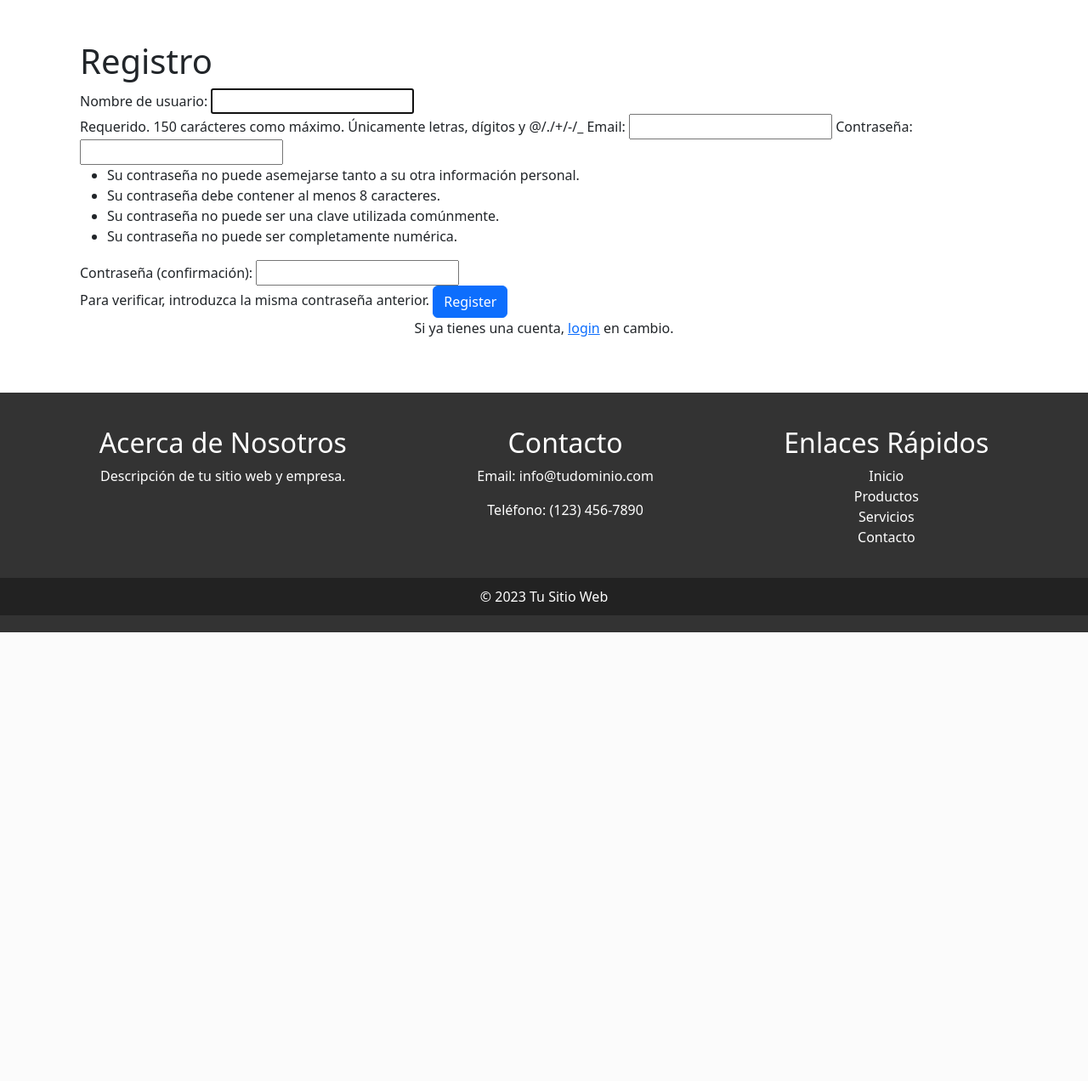
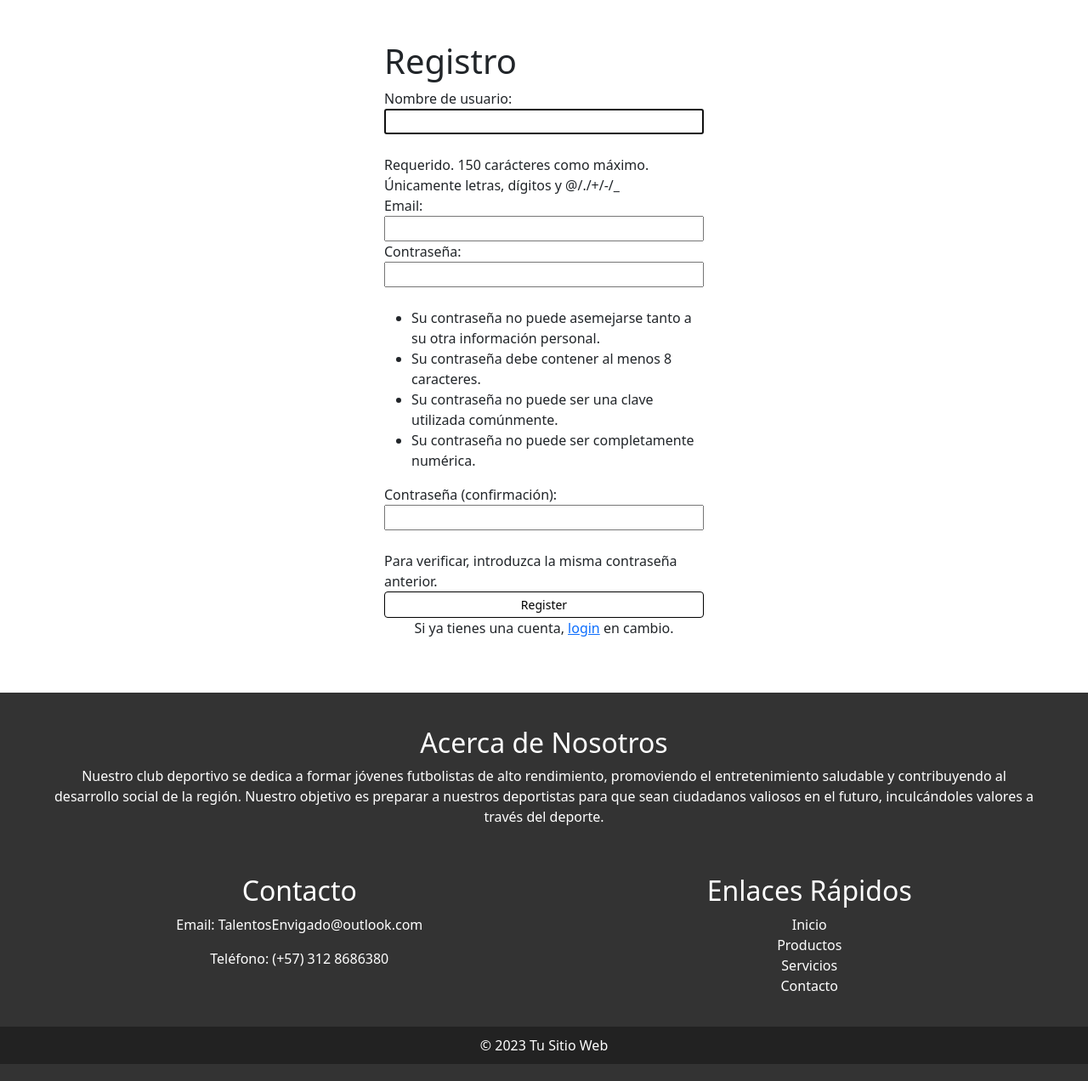
Before and after one commit to LuisFelipeU38/Proyecto-Integrador-I, a Django app: page /register in a window 1280 px wide. Shown: the part 126-1398 px from the top of the page at 85% size. Before the commit the page ends 870 px from the top, so only its background shows below. Run offline with Django 4.2, Linux system fonts and the light colour scheme.

Commit message:
:lipstick: create new styles for the page

```diff
--- a/PaginaWeb/devsport/devsport/templates/base.html
+++ b/PaginaWeb/devsport/devsport/templates/base.html
@@ -1,3 +1,4 @@
+{% load static %}
 <!DOCTYPE html>
 <html lang="en">
 <head>
@@ -5,71 +6,15 @@
     <meta name="viewport" content="width=device-width, initial-scale=1.0">
     <title>Tu Sitio Web</title>
     <link href="https://cdn.jsdelivr.net/npm/bootstrap@5.3.0-alpha2/dist/css/bootstrap.min.css" rel="stylesheet" integrity="sha384-aFq/bzH65dt+w6FI2ooMVUpc+21e0SRygnTpmBvdBgSdnuTN7QbdgL+OapgHtvPp" crossorigin="anonymous" >
-    <style>
-        /* Estilo para imágenes personalizadas */
-        .imagen-personalizada {
-            width: 100px; /* Define el ancho que desees */
-            height: 100px; /* Define el alto que desees */
-        }
-        .custom-btn {
-            background-color: #ffffff; /* Fondo blanco */
-            color: #000000; /* Texto negro */
-            border: 1px solid #000000; /* Borde negro */
-        }
-
-        .custom-btn:hover {
-            background-color: #000000; /* Fondo negro al pasar el cursor */
-            color: #ffffff; /* Texto blanco al pasar el cursor */
-        }
-        /* Estilos generales del footer */
-        footer {
-            background-color: #333;
-            color: #fff;
-            padding: 20px 0;
-        }
-
-        /* Estilos para las secciones dentro del footer */
-        .footer-content {
-            display: flex;
-            flex-wrap: wrap;
-            justify-content: space-around;
-            max-width: 1200px;
-            margin: 0 auto;
-        }
-
-        .footer-section {
-            padding: 20px;
-            text-align: center;
-        }
-
-        /* Estilos para los enlaces en el footer */
-        .footer-section ul {
-            list-style: none;
-            padding: 0;
-        }
-
-        .footer-section a {
-            color: #fff;
-            text-decoration: none;
-        }
-
-        /* Estilos para el pie de página inferior */
-        .footer-bottom {
-            text-align: center;
-            padding: 10px 0;
-            background-color: #222;
-        }
-    </style>
+    <link rel="stylesheet" type="text/css" href="{% static 'styles/styles.css' %}">
 </head>
 <body>
     <nav class="navbar navbar-expand-lg navbar-sm" style="background-color: #bd4d02;">
         <div class="container">
             <a class="navbar-brand" href="{% url 'home' %}">
-                {% load static %}
                 <img src="{% static 'imagenes\LogDevsports1.0.png' %}"  class="imagen-personalizada"/>
             </a>
             <a class="navbar-brand" href="{% url 'home' %}">
-                {% load static %}
                 <img src="https://sortitoutsi.b-cdn.net/uploads/team/2000185403.png"  class="imagen-personalizada"/>
             </a>
             <button class="navbar-toggler" type="button" data-bs-toggle="collapse" data-bs-target="#navbarNavAltMarkup" aria-controls="navbarNavAltMarkup" aria-expanded="false" aria-label="Toggle navigation">
@@ -90,7 +35,7 @@
             </div>
         </div>
     </nav>
-    <div class="container">
+    <div class="formcontainer" >
         {% block content %}
         {% endblock content %}
     </div>
@@ -99,12 +44,12 @@
         <div class="footer-content">
             <div class="footer-section about">
                 <h2>Acerca de Nosotros</h2>
-                <p>Descripción de tu sitio web y empresa.</p>
+                <p>Nuestro club deportivo se dedica a formar jóvenes futbolistas de alto rendimiento, promoviendo el entretenimiento saludable y contribuyendo al desarrollo social de la región. Nuestro objetivo es preparar a nuestros deportistas para que sean ciudadanos valiosos en el futuro, inculcándoles valores a través del deporte.</p>
             </div>
             <div class="footer-section contact">
                 <h2>Contacto</h2>
-                <p>Email: info@tudominio.com</p>
-                <p>Teléfono: (123) 456-7890</p>
+                <p>Email: TalentosEnvigado@outlook.com</p>
+                <p>Teléfono: (+57) 312 8686380</p>
             </div>
             <div class="footer-section links">
                 <h2>Enlaces Rápidos</h2>
--- a/PaginaWeb/devsport/devsport/templates/style.css
+++ /dev/null
@@ -1,5 +0,0 @@
-/* Estilo para imágenes personalizadas */
-.imagen-personalizada {
-    width: 100px; /* Define el ancho que desees */
-    height: 100px; /* Define el alto que desees */
-}
--- /dev/null
+++ b/PaginaWeb/devsport/static/styles/styles.css
@@ -0,0 +1,69 @@
+/* Estilo para imágenes personalizadas */
+.imagen-personalizada {
+    width: 100px; /* Define el ancho que desees */
+    height: 100px; /* Define el alto que desees */
+}
+.custom-btn {
+    width: auto;
+    background-color: #ffffff; /* Fondo blanco */
+    color: #000000; /* Texto negro */
+    border: 1px solid #000000; /* Borde negro */
+}
+
+.custom-btn:hover {
+    background-color: #000000; /* Fondo negro al pasar el cursor */
+    color: #ffffff; /* Texto blanco al pasar el cursor */
+}
+/* Estilos generales del footer */
+footer {
+    background-color: #333;
+    color: #fff;
+    padding: 20px 0;
+}
+
+/* Estilos para las secciones dentro del footer */
+.footer-content {
+    display: flex;
+    flex-wrap: wrap;
+    justify-content: space-around;
+    max-width: 1200px;
+    margin: 0 auto;
+}
+
+.footer-section {
+    padding: 20px;
+    text-align: center;
+}
+
+/* Estilos para los enlaces en el footer */
+.footer-section ul {
+    list-style: none;
+    padding: 0;
+}
+
+.footer-section a {
+    color: #fff;
+    text-decoration: none;
+}
+
+/* Estilos para el pie de página inferior */
+.footer-bottom {
+    text-align: center;
+    padding: 10px 0;
+    background-color: #222;
+}
+
+.containerpy5 {
+    max-width: 400px;
+}
+
+.registro {
+    display: flex;
+    flex-direction: column;
+}
+
+.button-container {
+    display: flex;
+    justify-content: center;
+    align-items: center;
+}
--- a/PaginaWeb/devsport/talentos/templates/login.html
+++ b/PaginaWeb/devsport/talentos/templates/login.html
@@ -4,12 +4,12 @@
 
 
 <!--Login-->
-<div class="container py-5">
+<div class="container py-5 containerpy5">
   <h1>Login</h1>
   <form method="POST">
     {% csrf_token %}
     {{ login_form }}
-    <button class="btn btn-primary" type="submit">Login</button>
+    <button class="btn custom-btn btn-sm button-container" type="submit">Login</button>
   </form>
   <p class="text-center">¿No tienes una cuenta? <a href="/register">Registrate en Talentos Envigado</a>.</p>
 </div>
--- a/PaginaWeb/devsport/talentos/templates/register.html
+++ b/PaginaWeb/devsport/talentos/templates/register.html
@@ -3,12 +3,12 @@
 {% block content %}
 
 <!--Register-->
-<div class="container py-5">
+<div class="container py-5 containerpy5">
 	<h1>Registro</h1>
-	<form method="POST">
+	<form class = "registro" method="POST">
 		{% csrf_token %}
 		{{ register_form }}
-		<button class="btn btn-primary" type="submit">Register</button>
+		<button class="btn custom-btn btn-sm" type="submit">Register</button>
 	</form>
 	<p class="text-center">Si ya tienes una cuenta, <a href="/login">login</a> en cambio.</p>
 </div>
```
